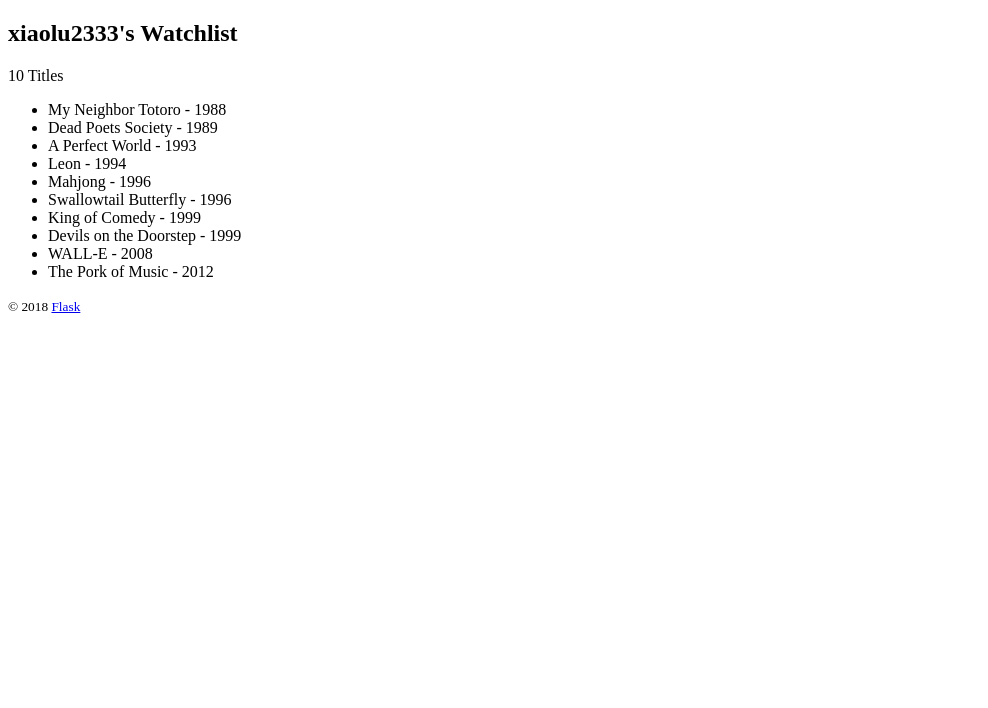
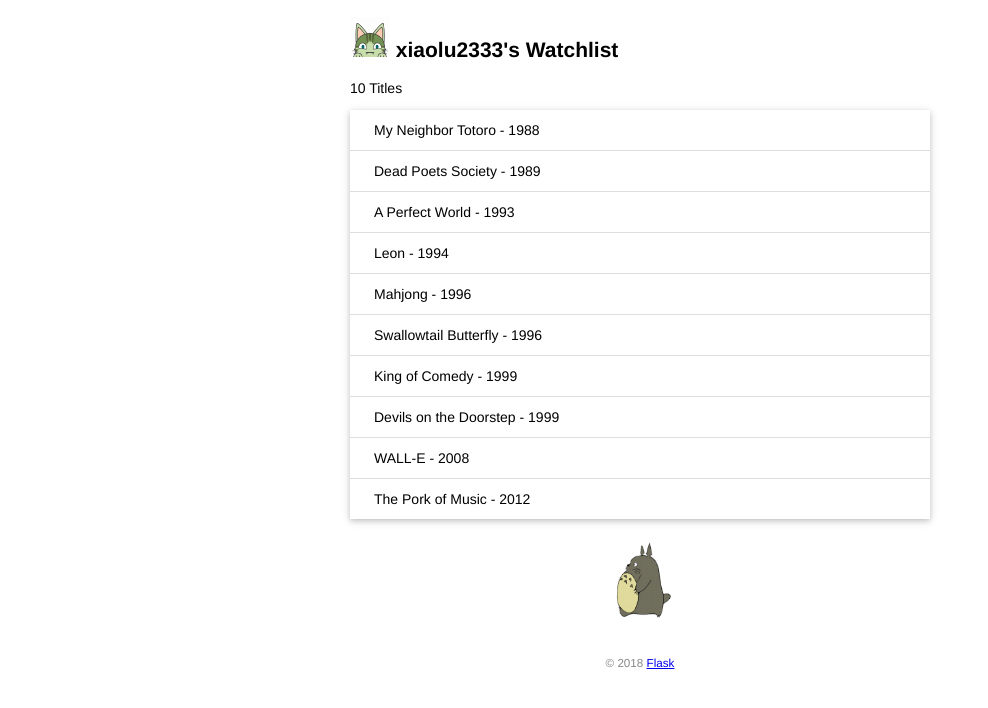
Before and after one commit to xiaolu2333/watchlist, a Flask app: page / in a window 1280 px wide. Shown: the top 708 px of the page, without its empty margins (0-988 px from the left). Run offline with Flask 2, Linux system fonts and the light colour scheme.

Commit message:
在模板中使用静态文件

```diff
--- /dev/null
+++ b/static/css/index.css
@@ -0,0 +1,48 @@
+/* 页面整体 */
+body {
+    margin: auto;
+    max-width: 580px;
+    font-size: 14px;
+    font-family: Helvetica, Arial, sans-serif;
+}
+
+/* 页脚 */
+footer {
+    color: #888;
+    margin-top: 15px;
+    text-align: center;
+    padding: 10px;
+}
+
+/* 头像 */
+.avatar {
+    width: 40px;
+}
+
+/* 电影列表 */
+.movie-list {
+    list-style-type: none;
+    padding: 0;
+    margin-bottom: 10px;
+    box-shadow: 0 2px 5px 0 rgba(0, 0, 0, 0.16), 0 2px 10px 0 rgba(0, 0, 0, 0.12);
+}
+
+.movie-list li {
+    padding: 12px 24px;
+    border-bottom: 1px solid #ddd;
+}
+
+.movie-list li:last-child {
+    border-bottom:none;
+}
+
+.movie-list li:hover {
+    background-color: #f8f9fa;
+}
+
+/* 龙猫图片 */
+.totoro {
+    display: block;
+    margin: 0 auto;
+    height: 100px;
+}
--- a/templates/index.html
+++ b/templates/index.html
@@ -3,21 +3,27 @@
 <head>
     <meta charset="utf-8">
 
-    {# {{ ... }} 用来标记变量。#}
     <title>{{ name }}'s Watchlist</title>
+
+    {# 还是可以通过 url_for() 函数来获取静态资源的路径 #}
+    <link rel="icon" href="{{ url_for('static', filename='img/favicon-32x32.png') }}">
+    <link rel="stylesheet" href="{{ url_for('static', filename='css/index.css') }}">
 </head>
 <body>
-    <h2>{{ name }}'s Watchlist</h2>
+    <h2>
+        <img alt="Avatar" class="avatar"  src="{{ url_for('static', filename='img/avatar.png') }}">
+        {{ name }}'s Watchlist
+    </h2>
 
-    {# 使用 |filter 过滤器处理变量，这里获取变量长度 #}
     <p>{{ movies|length }} Titles</p>
 
-    <ul>
-        {% for movie in movies %}  {# 使用 for 语句迭代 movies 变量 #}
-        <li>{{ movie.title }} - {{ movie.year }}</li>  {# 等同于 movie['title'] #}
-        {% endfor %}  {# 使用 endfor 标签结束 for 语句 #}
+    <ul class="movie-list">
+        {% for movie in movies %}
+        <li>{{ movie.title }} - {{ movie.year }}</li>
+        {% endfor %}
     </ul>
 
+    <img alt="Walking Totoro" class="totoro" src="{{ url_for('static', filename='img/totoro.gif') }}">
     <footer>
         <small>&copy; 2018 <a href="#">Flask</a></small>
     </footer>
```
Also changed, not shown: static/img/avatar.png (added), static/img/favicon-32x32.png (added), static/img/totoro.gif (added).
